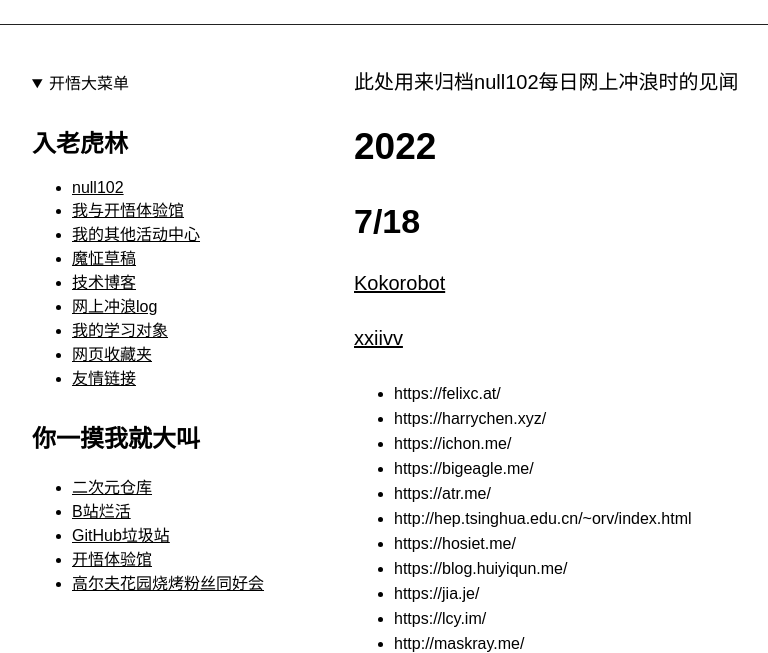
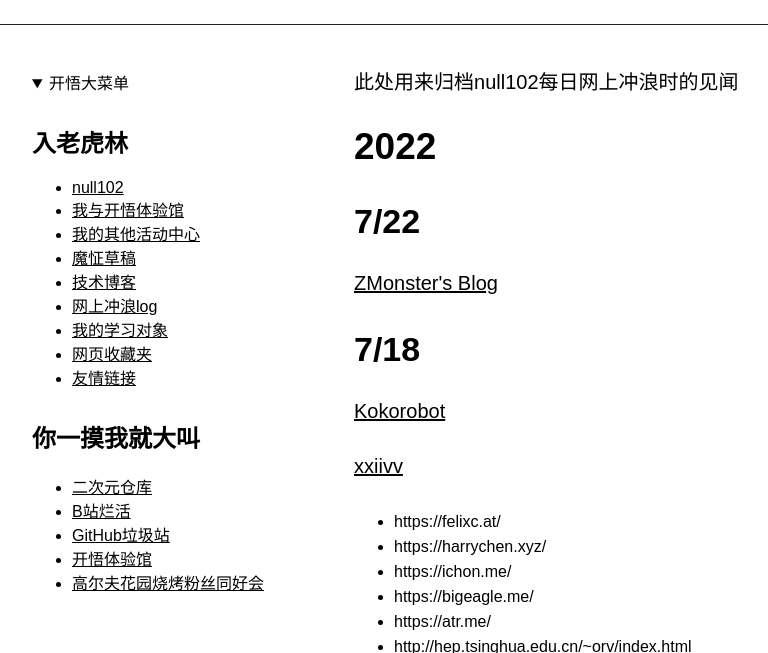
Before and after one commit to null102/null102.github.io, a plain HTML site: page forest/surflog.html in a window 1280 px wide. Shown: the part 140-793 px from the top of the page, without its empty margins (13-781 px from the left). Drawn offline with Linux system fonts and the light colour scheme.

Commit message:
Update surflog.html

```diff
--- a/forest/surflog.html
+++ b/forest/surflog.html
@@ -76,6 +76,8 @@
     <main>
       <p>此处用来归档null102每日网上冲浪时的见闻</p>
       <h2>2022</h2>
+        <h3>7/22</h3>
+        <p><a href="https://www.zmonster.me/", target="_blank">ZMonster's Blog</a></p>
         <h3>7/18</h3>
         <p><a href="https://kokorobot.ca/site/home.html", target ="_blank">Kokorobot</a></p>
         <p><a href="https://wiki.xxiivv.com/site/home.html", target="_blank">xxiivv</a></p>
```
